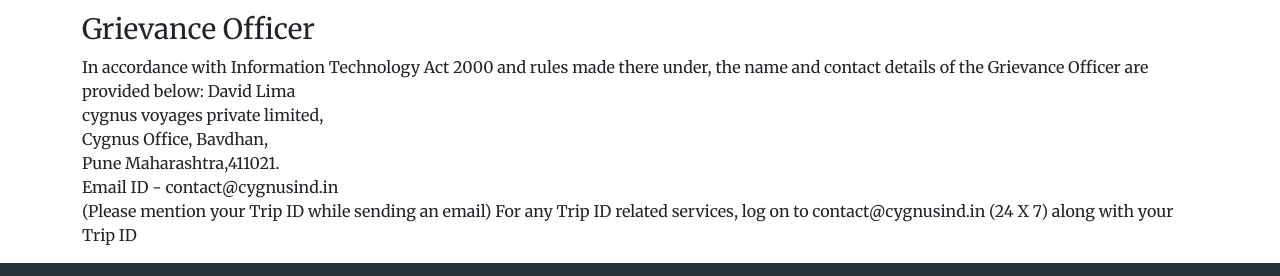
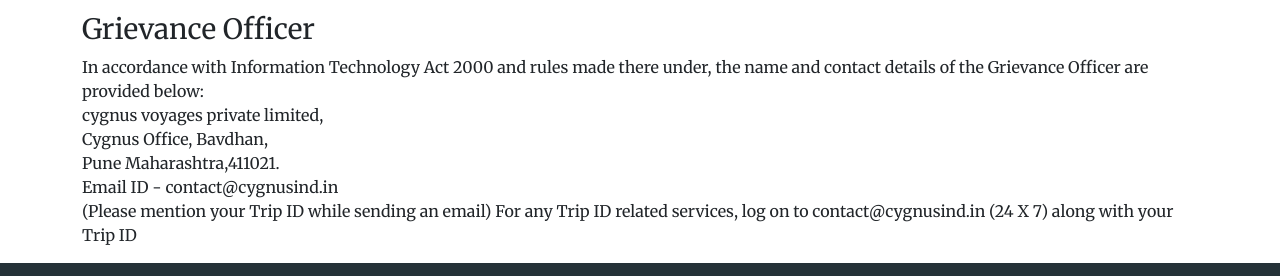
Before and after one commit to harenprabu/cygnus, a plain HTML site: page privacy.html in a window 1280 px wide. Shown: the part 5611-5887 px from the top of the page. Drawn offline with nearby package versions, Linux system fonts and the light colour scheme.

Commit message:
Update privacy.html

```diff
--- a/privacy.html
+++ b/privacy.html
@@ -411,7 +411,7 @@
     <h3>Grievance Officer</h3>
     <p>
       In accordance with Information Technology Act 2000 and rules made there under, the name and contact details of the Grievance Officer are provided below:
-David Lima
+
 <br>
 
 cygnus voyages private limited,<br>
```
